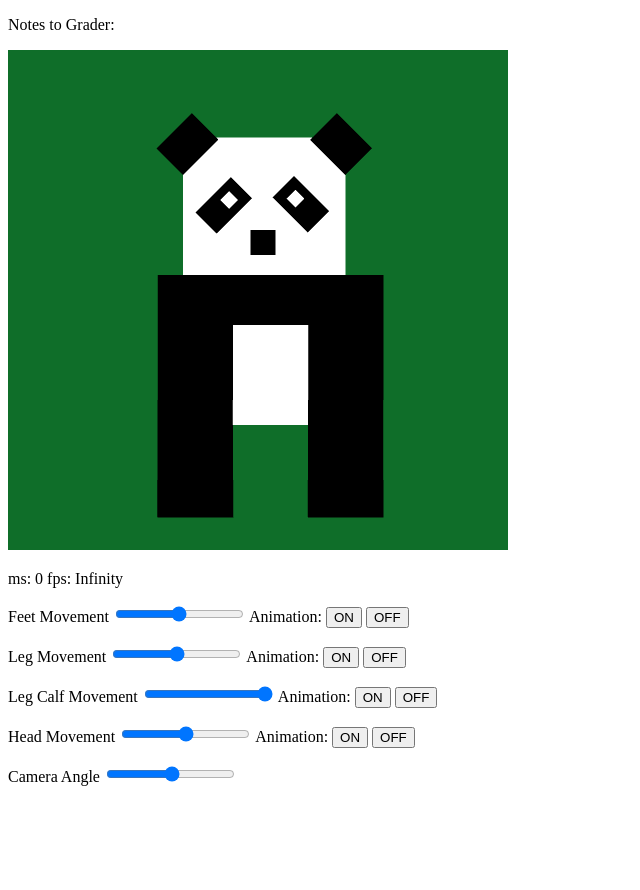
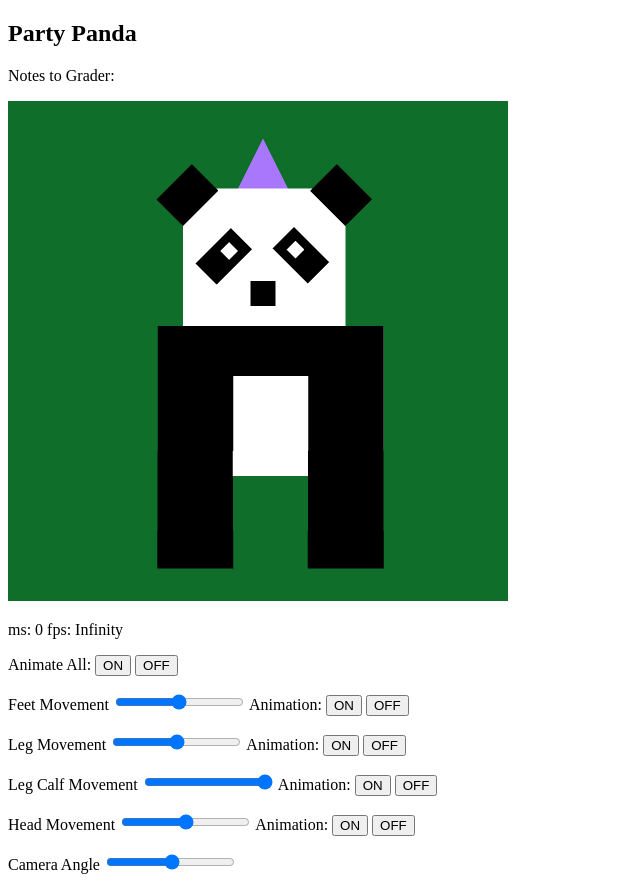
Before and after one commit to Rezhao/CSE160, a plain HTML site: page Assignment2/BlockyAnimal.html in a window 1280 px wide. Shown: the whole page, without its empty margins (0-640 px from the left). Before the commit the page ends 802 px from the top, so only its background shows below. Drawn offline with Linux system fonts and the light colour scheme; animation ran at ten frames a second.

Commit message:
adding working panda with all features

```diff
--- a/Assignment2/BlockyAnimal.html
+++ b/Assignment2/BlockyAnimal.html
@@ -4,11 +4,9 @@
   <meta charset="UTF-8">
   <meta name="viewport" content="width=device-width, initial-scale=1.0">
   <title>Assignment2</title>
-  <!-- <script src="asg1.js"></script> -->
-  <script src="Point.js"></script>
   <script src="Triangle.js"></script>
-  <script src="Circle.js"></script>
   <script src="Cube.js"></script>
+  <script src="Cone.js"></script>
   <script src="BlockyAnimal.js"></script>
   <script src="lib/webgl-utils.js"></script>
   <script src="lib/webgl-debug.js"></script>
@@ -16,11 +14,17 @@
   <script src="lib/cuon-matrix.js"></script>
 </head>
 <body onload="main()">
+  <h2>Party Panda</h2>
   <p>Notes to Grader: </p>
   <canvas id="webgl" width="500" height="500">
     Please use a browser that supports Canvas
   </canvas>
   <p id="numdot">XXX</p>
+  <p>
+    <!-- Animate All <input type="range" min="-10" max="10" value="0" class="slider" id="allSlide"> -->
+    Animate All:
+    <button type="button" id="animationAllOnButton">ON</button>
+    <button type="button" id="animationAllOffButton">OFF</button>
   <p>
   Feet Movement <input type="range" min="-10" max="10" value="0" class="slider" id="feetSlide">
   Animation:
--- a/Assignment2/BlockyAnimal.js
+++ b/Assignment2/BlockyAnimal.js
@@ -86,25 +86,29 @@ const CIRCLE = 2;
 let g_selectedColor = [1.0,1.0,1.0,1.0];
 let g_selectedSize = 5;
 let g_selectedType = POINT;
-// let g_selectedSeg = 10;
+
+let g_AngleX = 0;
+let g_AngleY = 0;
 let g_globalAngle = 0;
 let g_leftLegAngle = 0;
 let g_rightLegAngle = 0;
 let g_feetAngle = 0;
 let g_calfAngle = 0;
 let g_headAngle = 0;
-// let g_legAngle = 0;
-// let g_magentaAngle = 0;
-// let g_rightLegAnimation = false;
-// let g_leftLegAnimation = false;
+
+let shift_key = false;
+
 let g_legAnimation = false;
 let g_feetAnimation = false;
 let g_calfAnimation = false;
 let g_headAnimation = false;
-// let g_magentaAnimation = false;
+let g_allAnimation = false;
 
 //set up actions for the HTML UI elements
 function addActionsForHtmlUI() {
+  //all animation buttons
+  document.getElementById('animationAllOffButton').onclick = function() {g_allAnimation = false;};
+  document.getElementById('animationAllOnButton').onclick = function() {g_allAnimation = true;};
   //feet animation buttons
   document.getElementById('animationFeetOffButton').onclick = function() {g_feetAnimation = false;};
   document.getElementById('animationFeetOnButton').onclick = function() {g_feetAnimation = true;};
@@ -117,8 +121,6 @@ function addActionsForHtmlUI() {
   // head animation buttons
   document.getElementById('animationHeadOffButton').onclick = function() {g_headAnimation = false;};
   document.getElementById('animationHeadOnButton').onclick = function() {g_headAnimation = true;};
-  // document.getElementById('animationRightLegOffButton').onclick = function() {g_rightLegAnimation = false;};
-  // document.getElementById('animationRightLegOnButton').onclick = function() {g_rightLegAnimation = true;};
 
   //block slider events
   document.getElementById('feetSlide').addEventListener('mousemove', function() {g_feetAngle = this.value; renderAllShapes();});
@@ -131,15 +133,32 @@ function addActionsForHtmlUI() {
   document.getElementById('angleSlide').addEventListener('mousemove', function() {g_globalAngle = this.value; renderAllShapes();});
 }
 
+var xyCoord = [0,0];
 function main() {
   setupWebGL();
   connectVariablesToGLSL();
   addActionsForHtmlUI();
 
   // Register function (event handler) to be called on a mouse press
-  // canvas.onmousedown = click;
-  // canvas.onmousemove = click;
-  // canvas.onmousemove = function(ev) {if(ev.buttons == 1) {click(ev);}};
+  canvas.onmousedown = click;
+  //mouse control to rotate animal
+  canvas.onmousemove = function(ev) {
+    if (ev.buttons == 1) {
+    click(ev, 1)
+    } else {
+      if (xyCoord[0] != 0){
+          xyCoord = [0,0];
+      }
+    }
+  }
+
+  //sets special animation to false when shift key is released
+  document.addEventListener('keyup', function(event) {
+    if (event.key === 'Shift') {
+      shift_key = false;
+    }
+  });
+
 
   // Specify the color for clearing <canvas> (color: 16, 110, 41)
   gl.clearColor(0.06, 0.43, 0.16, 1.0);
@@ -154,7 +173,6 @@ var g_seconds = performance.now()/1000.0-g_startTime;
 function tick() {
   //save the current time
   g_seconds = performance.now()/1000.0 - g_startTime;
-  // console.log(g_seconds);
 
   //update animation angles
   updateAnimationAngles();
@@ -171,44 +189,40 @@ function clear() {
   gl.clear(gl.COLOR_BUFFER_BIT);
 }
 
+function click(ev){
+  // if shift click then animate wink and rainbow arc
+  if(ev.shiftKey){
+    shift_key = true;
+  }
 
-// var g_shapesList = [];
+  // make rotation on y and x axis
+  let [x, y] = convertCoordinatesEventToGL(ev);
+  if (xyCoord[0] == 0){
+      xyCoord = [x, y];
+  }
+  g_AngleX += xyCoord[0]-x;
+  g_AngleY += xyCoord[1]-y;
+  if (Math.abs(g_AngleX / 360) > 1){
+      g_AngleX = 0;
+  }
+  if (Math.abs(g_AngleY / 360) > 1){
+      g_AngleY = 0;
+  }
 
-// function click(ev) {
-//   let [x, y] = convertCoordinatesEventToGL(ev);
+}
 
-//   //Create and store the new point
-//   let point;
-//   if (g_selectedType == POINT) {
-//     point = new Point();
-//   } else if (g_selectedType == TRIANGLE) {
-//     point = new Triangle();
-//   } else {
-//     point = new Circle();
-//     point.segments = g_selectedSeg;
-//   }
 
-//   point.position = [x, y];
-//   point.color = g_selectedColor.slice();
-//   point.size = g_selectedSize;
-//   g_shapesList.push(point);
+//Extract the event click and return it in WebGL coordinates
+function convertCoordinatesEventToGL(ev) {
+  var x = ev.clientX; // x coordinate of a mouse pointer
+  var y = ev.clientY; // y coordinate of a mouse pointer
+  var rect = ev.target.getBoundingClientRect();
 
-//   //draw every shape that is supposed to be in the canvas
-//   renderAllShapes();
+  x = ((x - rect.left) - canvas.width/2)/(canvas.width/2);
+  y = (canvas.height/2 - (y - rect.top))/(canvas.height/2);
 
-// }
-
-// //Extract the event click and return it in WebGL coordinates
-// function convertCoordinatesEventToGL(ev) {
-//   var x = ev.clientX; // x coordinate of a mouse pointer
-//   var y = ev.clientY; // y coordinate of a mouse pointer
-//   var rect = ev.target.getBoundingClientRect();
-
-//   x = ((x - rect.left) - canvas.width/2)/(canvas.width/2);
-//   y = (canvas.height/2 - (y - rect.top))/(canvas.height/2);
-
-//   return([x,y]);
-// }
+  return([x,y]);
+}
 
 function updateAnimationAngles() {
   if (g_legAnimation) {
@@ -224,6 +238,20 @@ function updateAnimationAngles() {
   if (g_headAnimation) {
     g_headAngle = (10*Math.sin(2*g_seconds));
   }
+  if (g_allAnimation) {
+    //leg animation
+    g_leftLegAngle = (30*Math.sin(2*g_seconds));
+    g_rightLegAngle = (-30*Math.sin(2*g_seconds));
+    //feet animation
+    g_feetAngle = (10*Math.sin(3*g_seconds));
+    //calf animation
+    g_calfAngle = -Math.abs(30*Math.sin(2*g_seconds));
+    //head animation
+    g_headAngle = (10*Math.sin(2*g_seconds));
+  }
+  if (shift_key) {
+    g_AngleX = (30*Math.sin(2*g_seconds));
+  }
 }
 
 //Draw every shape that is supposed to be in the canvas
@@ -232,7 +260,9 @@ function renderAllShapes() {
   var startTime = performance.now();
 
   //pass the matrix to u_ModelMatrix attribute
-  var globalRotMat = new Matrix4().rotate(g_globalAngle, 0, 1, 0);
+  var globalRotMat = new Matrix4().rotate(g_AngleX, 0, 1, 0);
+  globalRotMat.rotate(g_globalAngle, 0, 1, 0);
+  globalRotMat.rotate(g_AngleY, -1, 0, 0);
   gl.uniformMatrix4fv(u_GlobalRotateMatrix, false, globalRotMat.elements);
 
   // Clear <canvas>
@@ -259,7 +289,7 @@ function renderAllShapes() {
   chest.color = [0, 0, 0, 1];
   chest.matrix = new Matrix4(bodyCoor);
   chest.matrix.setTranslate(-0.201, -0.1, -0.001);
-  chest.matrix.scale(0.502, 0.4, 0.3);
+  chest.matrix.scale(0.502, 0.401, 0.3);
   chest.render();
 
   //panda front left leg
@@ -269,14 +299,13 @@ function renderAllShapes() {
   fontLeftLeg.matrix.setTranslate(-0.401, 0.1, -0.001);
   fontLeftLeg.matrix.rotate(g_leftLegAngle, 1, 0, 0);
   var fontLeftLegCoordinates = new Matrix4(fontLeftLeg.matrix);
-  fontLeftLeg.matrix.scale(0.301, -0.5, 0.3);
+  fontLeftLeg.matrix.scale(0.302, -0.5, 0.3);
   fontLeftLeg.render();
 
   //panda front left calf
   var fontLeftCalf = new Cube();
   fontLeftCalf.color = [0, 0, 0, 1];
   fontLeftCalf.matrix = new Matrix4(fontLeftLegCoordinates);
-  // fontLeftCalf.matrix = new Matrix4(bodyCoor);
   fontLeftCalf.matrix.translate(-0.001, -0.5, -0.00);
   fontLeftCalf.matrix.rotate(g_calfAngle, 1, 0, 0);
   var fontLeftCalfCoordinates = new Matrix4(fontLeftCalf.matrix);
@@ -299,7 +328,7 @@ function renderAllShapes() {
   fontRightLeg.matrix.setTranslate(0.201, 0.1, -0.001);
   fontRightLeg.matrix.rotate(g_rightLegAngle, 1, 0, 0);
   var fontRightLegCoordinates = new Matrix4(fontRightLeg.matrix);
-  fontRightLeg.matrix.scale(0.301, -0.5, 0.3);
+  fontRightLeg.matrix.scale(0.302, -0.5, 0.3);
   fontRightLeg.render();
 
   //panda front right calf
@@ -328,7 +357,7 @@ function renderAllShapes() {
   backLeftLeg.matrix.setTranslate(-0.4, 0.1, 0.601);
   backLeftLeg.matrix.rotate(g_rightLegAngle, 1, 0, 0);
   var backLeftLegCoordinates = new Matrix4(backLeftLeg.matrix);
-  backLeftLeg.matrix.scale(0.3, -0.5, 0.3);
+  backLeftLeg.matrix.scale(0.302, -0.5, 0.3);
   backLeftLeg.render();
 
   //panda back left calf
@@ -354,10 +383,10 @@ function renderAllShapes() {
   var backRightLeg = new Cube();
   backRightLeg.color = [1, 1, 1, 1];
   backRightLeg.matrix = new Matrix4(bodyCoor);
-  backRightLeg.matrix.setTranslate(0.201, 0.1, 0.601);
+  backRightLeg.matrix.setTranslate(0.202, 0.1, 0.601);
   backRightLeg.matrix.rotate(g_leftLegAngle, 1, 0, 0);
   var backRightLegCoordinates = new Matrix4(backRightLeg.matrix);
-  backRightLeg.matrix.scale(0.301, -0.5, 0.3);
+  backRightLeg.matrix.scale(0.302, -0.5, 0.3);
   backRightLeg.render();
 
   //panda back left calf
@@ -419,9 +448,9 @@ function renderAllShapes() {
   var leftEyeball = new Cube();
   leftEyeball.color = [1, 1, 1, 1];
   leftEyeball.matrix = new Matrix4(headCoordinates);
-  // leftEyeball.matrix.translate(0.15, 0.27, -0.0015);
   leftEyeball.matrix.translate(0.15, 0.3, -0.0015);
   leftEyeball.matrix.rotate(-45, 0, 0, 1);
+  var leftEyeBallCoordinates = new Matrix4(leftEyeball.matrix);
   leftEyeball.matrix.scale(0.05, 0.05, 0.2);
   leftEyeball.render();
 
@@ -438,11 +467,93 @@ function renderAllShapes() {
   var rightEyeball = new Cube();
   rightEyeball.color = [1, 1, 1, 1];
   rightEyeball.matrix = new Matrix4(headCoordinates);
-  // rightEyeball.matrix.translate(0.43, 0.27, -0.0015);
   rightEyeball.matrix.translate(0.45, 0.27, -0.0015);
   rightEyeball.matrix.rotate(45, 0, 0, 1);
+  var rightEyeBallCoordinates = new Matrix4(rightEyeball.matrix);
   rightEyeball.matrix.scale(0.05, 0.05, 0.2);
   rightEyeball.render();
+
+  if (shift_key) {
+    //panda left eye wink
+    var leftWink = new Cube();
+    leftWink.color = [0, 0, 0, 1];
+    leftWink.matrix = new Matrix4(leftEyeBallCoordinates);
+    leftWink.matrix.translate(0.017, -0.02, -0.0015);
+    leftWink.matrix.scale(0.05, 0.05, 0.2);
+    leftWink.render();
+
+    //panda right eye wink
+    var rightWink = new Cube();
+    rightWink.color = [0, 0, 0, 1];
+    rightWink.matrix = new Matrix4(rightEyeBallCoordinates);
+    rightWink.matrix.translate(-0.018, -0.02, -0.0015);
+    rightWink.matrix.scale(0.05, 0.05, 0.2);
+    rightWink.render();
+
+    //rainbow arc cubes
+    var c1 = new Cube();
+    c1.color = [130/255, 205/255, 1, 1]; //130, 205, 255
+    c1.matrix.translate(-0.01, 0.9, 0);
+    c1.matrix.rotate(g_seconds * 100, 1, 1, 1);
+    c1.matrix.scale(0.08, 0.08, 0.08);
+    c1.render();
+
+    var c2 = new Cube();
+    c2.color = [115/255, 1, 136/255, 1]; //115, 255, 136
+    c2.matrix.translate(-0.3, 0.82, 0);
+    c2.matrix.rotate(g_seconds * 100, 1, 1, 1);
+    c2.matrix.scale(0.08, 0.08, 0.08);
+    c2.render();
+
+    var c3 = new Cube();
+    c3.color = [1, 225/255, 117/255, 1]; //255, 225, 117
+    c3.matrix.translate(-0.55, 0.6, 0);
+    c3.matrix.rotate(g_seconds * 100, 1, 1, 1);
+    c3.matrix.scale(0.08, 0.08, 0.08);
+    c3.render();
+
+    var c4 = new Cube();
+    c4.color = [1, 170/255, 117/255, 1]; //255, 170, 117
+    c4.matrix.translate(-0.72, 0.3, 0);
+    c4.matrix.rotate(g_seconds * 100, 1, 1, 1);
+    c4.matrix.scale(0.08, 0.08, 0.08);
+    c4.render();
+
+    var c5 = new Cube();
+    c5.color = [1, 156/255, 212/255, 1];
+    c5.matrix.translate(-0.8, 0, 0);
+    c5.matrix.rotate(g_seconds * 100, 1, 1, 1);
+    c5.matrix.scale(0.08, 0.08, 0.08);
+    c5.render();
+
+    var c6 = new Cube();
+    c6.color = [115/255, 1, 136/255, 1];
+    c6.matrix.translate(0.3, 0.82, 0);
+    c6.matrix.rotate(g_seconds * 100, 1, 1, 1);
+    c6.matrix.scale(0.08, 0.08, 0.08);
+    c6.render();
+
+    var c7 = new Cube();
+    c7.color = [1, 225/255, 117/255, 1];
+    c7.matrix.translate(0.55, 0.6, 0);
+    c7.matrix.rotate(g_seconds * 100, 1, 1, 1);
+    c7.matrix.scale(0.08, 0.08, 0.08);
+    c7.render();
+
+    var c8 = new Cube();
+    c8.color = [1, 170/255, 117/255, 1];
+    c8.matrix.translate(0.72, 0.3, 0);
+    c8.matrix.rotate(g_seconds * 100, 1, 1, 1);
+    c8.matrix.scale(0.08, 0.08, 0.08);
+    c8.render();
+
+    var c9 = new Cube();
+    c9.color = [1, 156/255, 212/255, 1];
+    c9.matrix.translate(0.8, 0.02, 0);
+    c9.matrix.rotate(g_seconds * 100, 1, 1, 1);
+    c9.matrix.scale(0.08, 0.08, 0.08);
+    c9.render();
+  }
 
   //panda snout
   var snout = new Cube();
@@ -460,45 +571,13 @@ function renderAllShapes() {
   nose.matrix.scale(0.1, 0.1, 0.2);
   nose.render();
 
-
-  // //draw a cube
-  // var body = new Cube();
-  // body.color = [1.0, 0.0, 0.0, 1.0];
-  // body.matrix.translate(-.25, -.75, 0.0);
-  // body.matrix.rotate(-5, 1, 0, 0);
-  // body.matrix.scale(0.5, 0.3, 0.5);
-  // body.render();
-
-  // //draw a left arm
-  // var yellow = new Cube();
-  // yellow.color = [1, 1, 0, 1];
-  // yellow.matrix.setTranslate(0, -0.5, 0.0);
-  // yellow.matrix.rotate(-5, 1, 0, 0);
-  // yellow.matrix.rotate(-g_legAngle, 0, 0, 1);
-  // var yellowCoordinates = new Matrix4(yellow.matrix);
-  // yellow.matrix.scale(0.25, 0.7, 0.5);
-  // yellow.matrix.translate(-0.5, 0, 0);
-  // yellow.render();
-
-  // //test box
-  // var box = new Cube();
-  // box.color = [1, 0, 1, 1];
-  // box.matrix = yellowCoordinates;
-  // box.matrix.translate(0, 0.65, 0);
-  // box.matrix.rotate(g_magentaAngle, 0, 0, 1);
-  // box.matrix.scale(0.3, 0.3, 0.3);
-  // box.matrix.translate(-0.5, 0, -0.001);
-  // box.render();
-
-  // //a bunch of rotating cubes
-  // var K=10.0;
-  // for (var i = 1; i < K; i++) {
-  //   var c = new Cube();
-  //   c.matrix.translate(-0.8, 1.9 * i/K - 1.0, 0);
-  //   c.matrix.rotate(g_seconds * 100, 1, 1, 1);
-  //   c.matrix.scale(0.1, 0.5/K, 1.0/K);
-  //   c.render();
-  // }
+  var hat = new Cone();
+  hat.color = [168/255, 119/255, 252/255, 1]; //168, 119, 252
+  hat.matrix = new Matrix4(headCoordinates);
+  hat.matrix.translate(0.32, 0.75, 0.2);
+  hat.matrix.rotate(90, 1, 0, 0);
+  hat.matrix.scale(1.2, 1.4, 1.2);
+  hat.render();
 
   //check the time at the end of the function and show on web page
   var duration = performance.now() - startTime;
--- /dev/null
+++ b/Assignment2/Cone.js
@@ -0,0 +1,30 @@
+class Cone {
+  constructor() {
+    this.type = 'cone'
+    this.color = [1.0, 1.0, 1.0, 1.0];
+    this.matrix = new Matrix4();
+  }
+
+  render() {
+    var rgba = this.color;
+
+    // Pass the color of a point to u_FragColor variable
+    gl.uniform4f(u_FragColor, rgba[0], rgba[1], rgba[2], rgba[3]);
+    //pass the matrix to u_ModelMatrix attribute
+    gl.uniformMatrix4fv(u_ModelMatrix, false, this.matrix.elements);
+
+    //drawing cone shape
+    var delta = 0.1;
+    var angle = 360/10;
+    for (var step = 0; step < 360; step += angle) {
+      let a1 = step;
+      let a2 = step + angle;
+      let v1 = [Math.cos((a1*Math.PI)/180)*delta, Math.sin((a1*Math.PI)/180)*delta];
+      let v2 = [Math.cos((a2*Math.PI)/180)*delta, Math.sin((a2*Math.PI)/180)*delta];
+
+      let p1 = [0+v1[0], 0+v1[1]];
+      let p2 = [0+v2[0], 0+v2[1]];
+      drawTriangle3D([0,0,0,p1[0],p1[1],0.2,p2[0],p2[1],0.2]);
+    }
+  }
+}
--- a/Assignment2/Triangle.js
+++ b/Assignment2/Triangle.js
@@ -4,11 +4,12 @@ class Triangle {
     this.position = [0.0, 0.0, 0.0];
     this.color = [1.0,1.0,1.0,1.0];
     this.size = 5.0;
-    this.coordinates = [
-      0, 0,
-      0, 0,
-      0, 0
-    ];
+    // this.coordinates = [
+    //   0, 0,
+    //   0, 0,
+    //   0, 0
+    // ];
+    this.buffer = null;
   }
 
   render() {
@@ -22,70 +23,31 @@ class Triangle {
     gl.uniform1f(u_Size, size);
 
     //enable alpha blending
-    gl.enable(gl.BLEND);
-    //set blending function
-    gl.blendFunc(gl.SRC_ALPHA, gl.ONE_MINUS_SRC_ALPHA);
+    // gl.enable(gl.BLEND);
+    // //set blending function
+    // gl.blendFunc(gl.SRC_ALPHA, gl.ONE_MINUS_SRC_ALPHA);
 
-    // Draw
-    var d = this.size/200.0 //delta
-    drawTriangle([xy[0], xy[1], xy[0] + d, xy[1], xy[0], xy[1] + d]);
-  }
-
-  renderTriangle() {
-    var coor = this.coordinates;
-    var rgba = this.color;
-    // var size = this.size;
-
-    // Pass the color of a point to u_FragColor variable
-    gl.uniform4f(u_FragColor, rgba[0], rgba[1], rgba[2], rgba[3]);
-
-    //enable alpha blending
-    gl.enable(gl.BLEND);
-    //set blending function
-    gl.blendFunc(gl.SRC_ALPHA, gl.ONE_MINUS_SRC_ALPHA);
-
-    // Draw
+    // // Draw
     // var d = this.size/200.0 //delta
-    drawTriangle([coor[0], coor[1], coor[2], coor[3], coor[4], coor[5]]);
+    // drawTriangle([xy[0], xy[1], xy[0] + d, xy[1], xy[0], xy[1] + d]);
   }
 }
 
-function drawTriangle(vertices) {
-  var n = 3; //number of vertices
-
-  //create a buffer object
-  var vertexBuffer = gl.createBuffer();
-  if (!vertexBuffer) {
-    console.log("failed to create buffer object");
-    return -1;
-  }
-
-  //bind the buffer object to target
-  gl.bindBuffer(gl.ARRAY_BUFFER, vertexBuffer);
-  //write date into the buffer object
-  gl.bufferData(gl.ARRAY_BUFFER, new Float32Array(vertices), gl.DYNAMIC_DRAW);
-
-  // Assign the buffer object to a_Position variable
-  gl.vertexAttribPointer(a_Position, 2, gl.FLOAT, false, 0, 0);
-
-  // Enable the assignment to a_Position variable
-  gl.enableVertexAttribArray(a_Position);
-
-  gl.drawArrays(gl.TRIANGLES, 0, n);
-}
 
 function drawTriangle3D(vertices) {
   var n = 3; //number of vertices
 
   //create a buffer object
-  var vertexBuffer = gl.createBuffer();
-  if (!vertexBuffer) {
-    console.log("failed to create buffer object");
+  if (this.buffer == null) {
+    this.buffer = gl.createBuffer();
+    if (!this.buffer) {
+    console.log('Failed to create the buffer object');
     return -1;
+    }
   }
 
   //bind the buffer object to target
-  gl.bindBuffer(gl.ARRAY_BUFFER, vertexBuffer);
+  gl.bindBuffer(gl.ARRAY_BUFFER, this.buffer);
   //write date into the buffer object
   gl.bufferData(gl.ARRAY_BUFFER, new Float32Array(vertices), gl.DYNAMIC_DRAW);
 
```
Also changed, not shown: Assignment2/Circle.js (deleted, +0 -38 lines), Assignment2/Point.js (deleted, +0 -32 lines).
